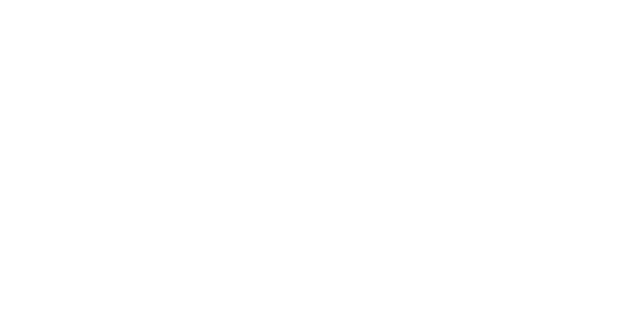
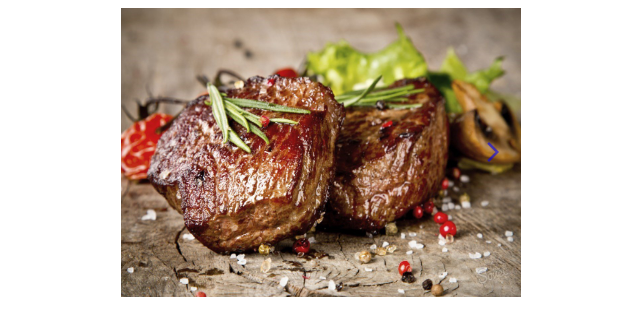
Before and after one commit to NikitOS-1/Hillel, a plain HTML site: page Lesson13(12.14)/HW/index.html in a window 1280 px wide. Shown: the whole page, without its empty margins (319-959 px from the left). Drawn offline with nearby package versions, Linux system fonts and the light colour scheme.

Commit message:
compleated HW 13

```diff
--- a/Lesson13(12.14)/HW/index.html
+++ b/Lesson13(12.14)/HW/index.html
@@ -1,12 +1,36 @@
 <!DOCTYPE html>
 <html lang="en">
+
 <head>
     <meta charset="UTF-8">
     <meta name="viewport" content="width=device-width, initial-scale=1.0">
-    <title>HW 13
-    </title>
+    <title>HW 13(Slider)</title>
+    <link rel="stylesheet" href="./style.css">
+    <link rel="stylesheet"
+        href="https://fonts.googleapis.com/css2?family=Material+Symbols+Outlined:opsz,wght,FILL,GRAD@24,400,0,0" />
+    <link rel="stylesheet"
+        href="https://fonts.googleapis.com/css2?family=Material+Symbols+Outlined:opsz,wght,FILL,GRAD@20..48,100..700,0..1,-50..200" />
 </head>
+
 <body>
-    <script src="./main.js"></script>
+    <div id="slider-container">
+        <div id="image-slider">
+            <img class="slider-image" src="./assets/img1.jpg" alt="Image 1">
+            <img class="slider-image" src="./assets/img2.jpg" alt="Image 2">
+            <img class="slider-image" src="./assets/img3.jpg" alt="Image 3">
+        </div>
+        <button id="prev" onclick="prevImage()">
+            <span class="material-symbols-outlined">
+                arrow_back_ios_new
+            </span>
+        </button>
+        <button id="next" onclick="nextImage()">
+            <span class="material-symbols-outlined">
+                arrow_forward_ios
+            </span>
+        </button>
+        <script src="./main.js"></script>
+    </div>
 </body>
+
 </html>
--- a/Lesson13(12.14)/HW/main.js
+++ b/Lesson13(12.14)/HW/main.js
@@ -0,0 +1,28 @@
+let currentIndex = 0;
+let totalImages = document.querySelectorAll(".slider-image").length;
+
+function showImage(index) {
+  let translateValue = -index * 100 + "%";
+  currentIndex = index;
+
+  document.getElementById("image-slider").style.transform =
+    "translateX(" + translateValue + ")";
+  document.getElementById("prev").style.display =
+    currentIndex === 0 ? "none" : "block";
+  document.getElementById("next").style.display =
+    currentIndex === totalImages - 1 ? "none" : "block";
+}
+
+function nextImage() {
+  if (currentIndex < totalImages - 1) {
+    showImage(currentIndex + 1);
+  }
+}
+
+function prevImage() {
+  if (currentIndex > 0) {
+    showImage(currentIndex - 1);
+  }
+}
+
+showImage(0);
--- /dev/null
+++ b/Lesson13(12.14)/HW/style.css
@@ -0,0 +1,42 @@
+#slider-container {
+    position: relative;
+    width: 400px;
+    margin: auto;
+    overflow: hidden;
+}
+
+#image-slider {
+    display: flex;
+    transition: transform 0.5s ease-in-out;
+}
+
+.slider-image {
+    width: 100%;
+}
+
+
+#prev,
+#next {
+    background-color: rgba(255, 255, 255, 0);
+    color: rgba(0, 0, 255, 0.56);
+    border: none;
+    color: none;
+    position: absolute;
+    top: 50%;
+    transform: translateY(-50%);
+    cursor: pointer;
+}
+
+
+#prev:hover,
+#next:hover {
+    color: blue;
+}
+
+#prev {
+    left: 10px;
+}
+
+#next {
+    right: 10px;
+}
```
Also changed, not shown: Lesson13(12.14)/HW/assets/img1.jpg (added), Lesson13(12.14)/HW/assets/img2.jpg (added), Lesson13(12.14)/HW/assets/img3.jpg (added).
